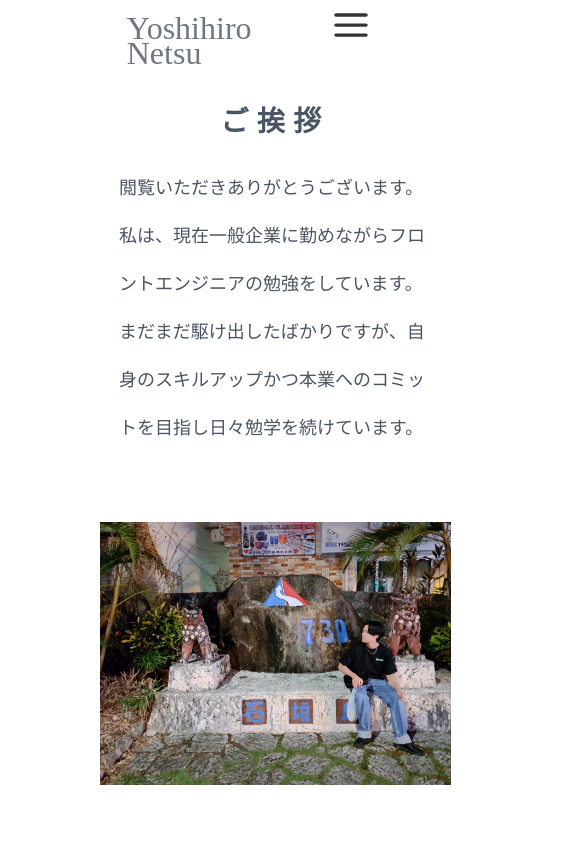
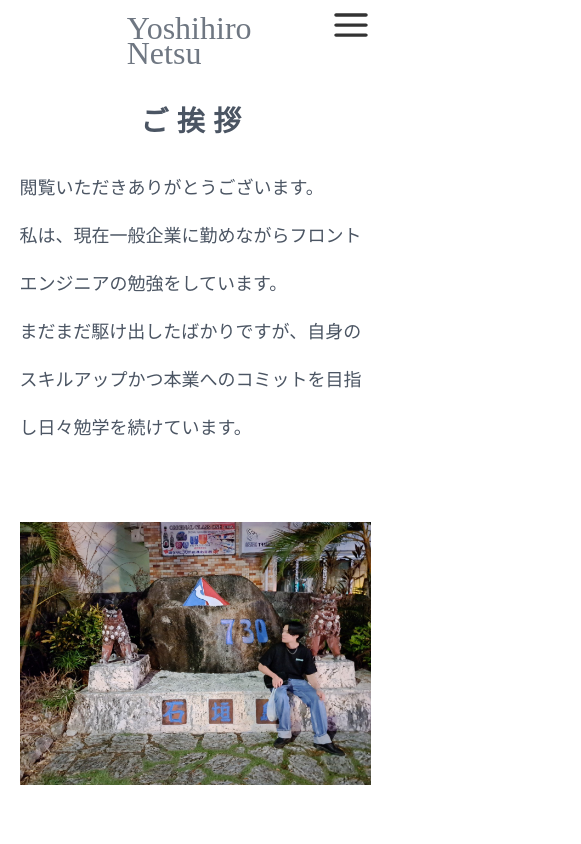
Before and after one commit to yochan0103/Yoshihiro-Portfolio, a Next.js app: page / in a window 390 px wide. Shown: the top 844 px of the page, 581 px wide, since content can reach past the window. Built offline with nearby package versions, Linux system fonts and the light colour scheme; a web font is replaced by a local one.

Commit message:
アニメーションのレスポンシブ対応

```diff
--- a/components/AnimationTrigger.tsx
+++ b/components/AnimationTrigger.tsx
@@ -20,7 +20,7 @@ const AnimationTrigger = ({
   startClass = "",
   triggerOnce = false,
   className,
-  style
+  style,
 }: Props) => {
   const { ref, inView } = useInView({
     rootMargin: rootMargin,
--- a/components/styles/Achieve.module.css
+++ b/components/styles/Achieve.module.css
@@ -54,7 +54,7 @@
 }
 
 .animation {
-    animation: fadeIn 2s linear both;
+    animation: fadeIn 1.5s linear both;
   }
 
   @keyframes fadeIn {
--- a/components/styles/Layout.module.css
+++ b/components/styles/Layout.module.css
@@ -14,7 +14,7 @@
 .Nav {
     background-color: #FFFF;
     opacity: 0.8;
-    width: 100%;
+    width: 100vw;
     display: flex;
     justify-content: center;
     font-size: 1.5rem;
@@ -30,6 +30,7 @@
     width: 100vw;
     margin-top:30px;
     height: auto;
+    overflow: hidden;
 }
 
 .Navitems {
@@ -64,7 +65,7 @@
 }
 
 .footer{
-    width: 100%;
+    width: 100vw;
     height: 3rem;
     display: flex;
     justify-content: center;
@@ -75,6 +76,7 @@
     font-family: Times;
     font-size: 1.2rem;
 }
+
 
 @media screen and (max-width:900px) {
     .Nav{
--- a/components/styles/Profile.module.css
+++ b/components/styles/Profile.module.css
@@ -51,7 +51,7 @@
 }
 
 .animation {
-    animation: fadeIn 2s linear both;
+    animation: fadeIn 1.5s linear both;
   }
 
   @keyframes fadeIn {
--- a/components/styles/ToBlog.module.css
+++ b/components/styles/ToBlog.module.css
@@ -45,7 +45,7 @@
 }
 
 .animation {
-    animation: fadeIn 2s linear both;
+    animation: fadeIn 1.5s linear both;
   }
 
   @keyframes fadeIn {
--- a/pages/_app.tsx
+++ b/pages/_app.tsx
@@ -3,7 +3,7 @@ import 'tailwindcss/tailwind.css'
 import { DefaultSeo } from 'next-seo';
 import { AnimatePresence } from 'framer-motion'
 
-function MyApp({ Component, pageProps, router }) {
+function MyApp({ Component, pageProps }) {
   return (
     <>
       <DefaultSeo
@@ -12,9 +12,10 @@ function MyApp({ Component, pageProps, router }) {
         description='Yoshihiro Netsu(根津 嘉大)のポートフォリオサイトです。フロントエンドエンジニアとしてweb site制作を行います。
                       react(Next.js)でのコーディングが得意です。'
       />
-      <AnimatePresence exitBeforeEnter onExitComplete={() => window.scrollTo(0, 0)}>
+      {/* <AnimatePresence exitBeforeEnter onExitComplete={() => window.scrollTo(0, 0)}>
         <Component key={router.asPath} {...pageProps} />
-      </AnimatePresence>
+      </AnimatePresence> */}
+      <Component {...pageProps} />
     </>
   )
 }
--- a/styles/Contact.module.css
+++ b/styles/Contact.module.css
@@ -34,7 +34,7 @@
 }
 
 .animation {
-    animation: fadeIn 2s linear both;
+    animation: fadeIn 1.5s linear both;
   }
 
   @keyframes fadeIn {
--- a/styles/Greeting.module.css
+++ b/styles/Greeting.module.css
@@ -2,6 +2,7 @@
     align-items: center;
     margin:5rem;
     display: flex;
+    width:90vw;
     /* animation: zoomIn 0.8s cubic-bezier(0.25, 1, 0.5, 1) 1 forwards; */
 }
 
@@ -17,7 +18,7 @@
 } */
 
 .animation {
-    animation: fadeIn 2s linear both;
+    animation: fadeIn 1.5s linear both;
   }
 
   @keyframes fadeIn {
@@ -60,11 +61,12 @@
         margin-top:0;
         display: flex;
         flex-flow: column;
-        width: 100%;
+        width: 90vw;
     }
 
     .ContentsWrapper{
-        width:80vw;
+        width:90vw;
+        text-align: center;
     }
 
     .title {
@@ -73,7 +75,7 @@
 
     .Contents{
         font-size: 18px;
-        width: 100%;
+        width: 90vw;
     }
 
     .ImageWrapper {
--- a/styles/globals.css
+++ b/styles/globals.css
@@ -22,5 +22,6 @@ a {
   body {
     color: white;
     background: white;
+    width: 100%;
   }
 }
```
Also changed, not shown: pages/index.js (indentation only).
